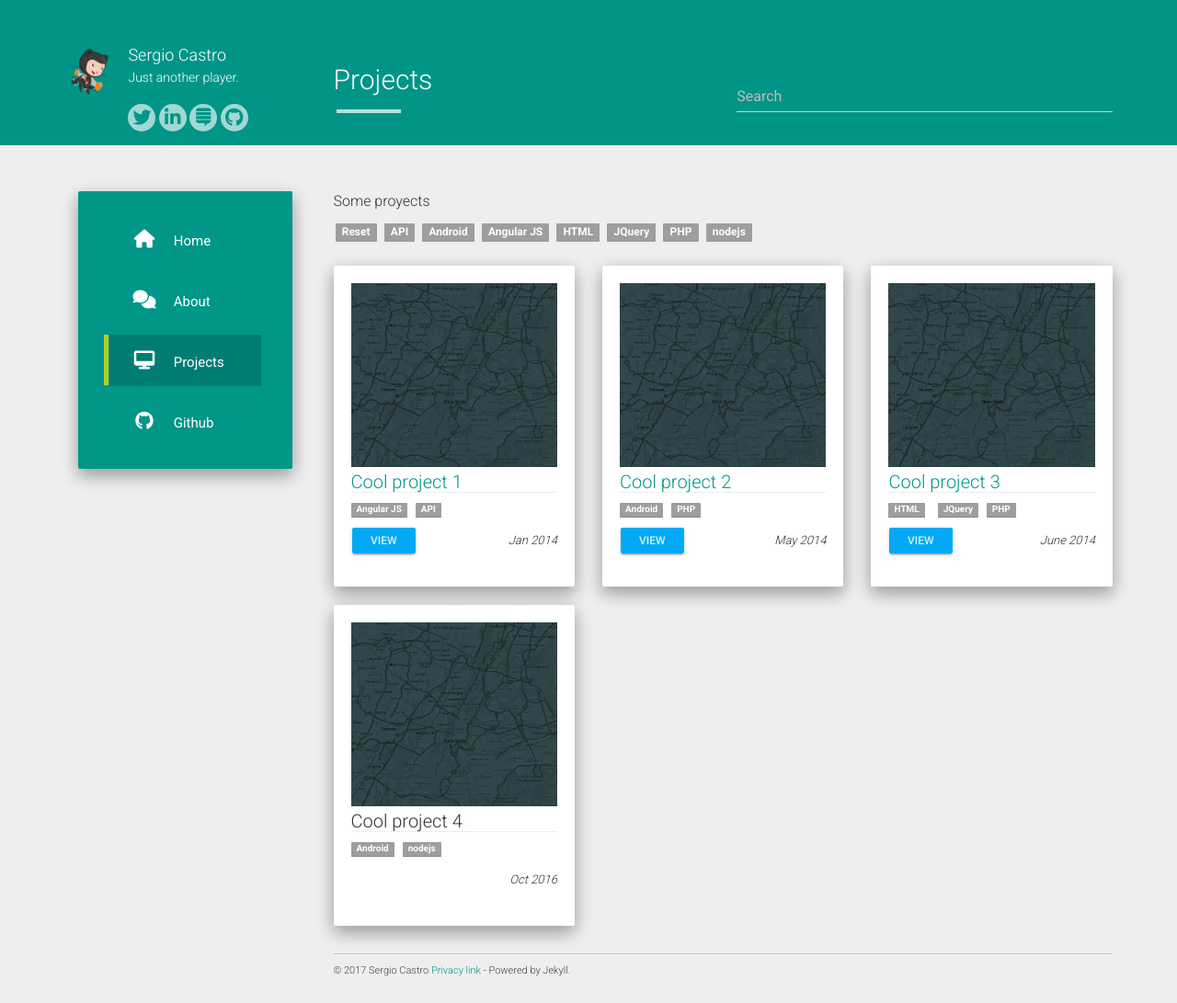
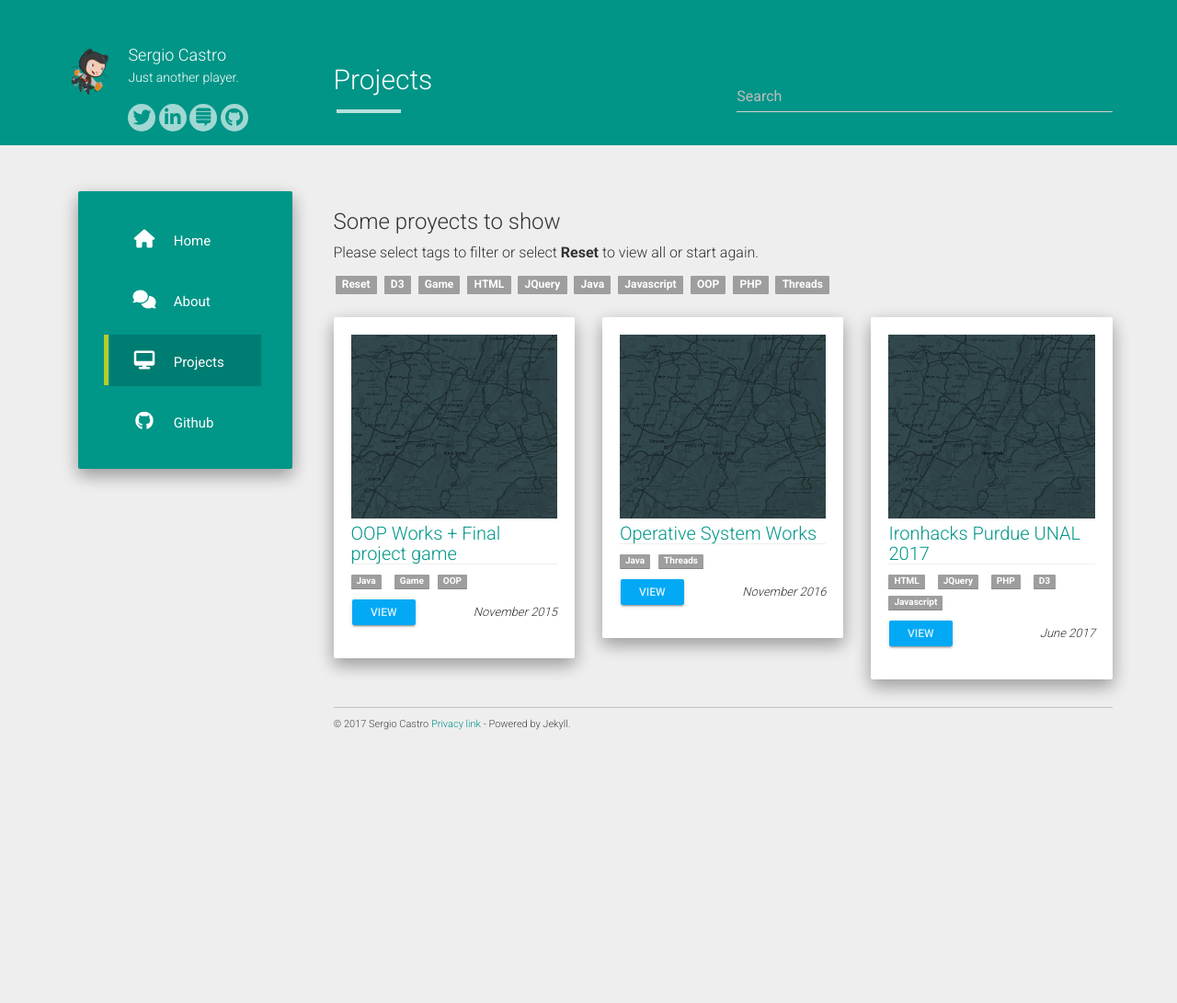
Before and after one commit to sacastroc/sacastroc.github.io, a Jekyll site: the page built from projects.md, in a window 1280 px wide. Shown: the whole page at 92% size. Built offline with Jekyll 4.4.1, drawn with Linux system fonts in a browser that asks for light colours; nearby versions of some CDN libraries; after the commit the page ends 900 px from its top, so only the background shows below that.

Commit message:
More personalized, design changes, new content

```diff
--- a/404.html
+++ b/404.html
@@ -3,3 +3,4 @@ layout: default
 permalink: /404.html
 ---
 <h1>404!! Page not found</h1>
+Ups, something went wrong.
--- a/_data/projects.json
+++ b/_data/projects.json
@@ -1,30 +1,23 @@
 [
 	{
-		"name": "Cool project 1",
+		"name": "OOP Works + Final project game",
 		"image": "placeholder.jpg",
-		"url": "#",
-		"date": "Jan 2014",
-		"tags": ["Angular JS","API"]
+		"url": "https://github.com/rmisean/Programacion-Orientada-a-Objetos-2015-2",
+		"date": "November 2015",
+		"tags": ["Java","Game","OOP"]
 	},
 	{
-		"name": "Cool project 2",
+		"name": "Operative System Works",
 		"image": "placeholder.jpg",
-		"url": "#",
-		"date": "May 2014",
-		"tags": ["Android","PHP"]
+		"url": "https://github.com/sacastroc/SO",
+		"date": "November 2016",
+		"tags": ["Java","Threads"]
 	},
 	{
-		"name": "Cool project 3",
+		"name": "Ironhacks Purdue UNAL 2017",
 		"image": "placeholder.jpg",
-		"url": "#",
-		"date": "June 2014",
-		"tags": ["HTML","JQuery","PHP"]
-	},
-	{
-		"name": "Cool project 4",
-		"image": "placeholder.jpg",
-		"date": "Oct 2016",
-		"tags": ["Android","nodejs"]
+		"url": "https://github.com/goldironhack/2017-Purdue-UNAL-IronHack-sacastroc",
+		"date": "June 2017",
+		"tags": ["HTML","JQuery","PHP","D3","Javascript"]
 	}
-
 ]
--- a/index.html
+++ b/index.html
@@ -1,6 +1,6 @@
 ---
 layout: default
-title: Blog
+title: Sergio's Dev Blog
 ---
 <div class="well">
     <div class="list-group">
--- a/projects.md
+++ b/projects.md
@@ -4,4 +4,6 @@ title: Projects
 permalink: /projects/
 ---
 
-Some proyects
+### Some proyects to show
+
+Please select tags to filter or select **Reset** to view all or start again.
```
Also changed, not shown: Gemfile.lock, 6 other files.
